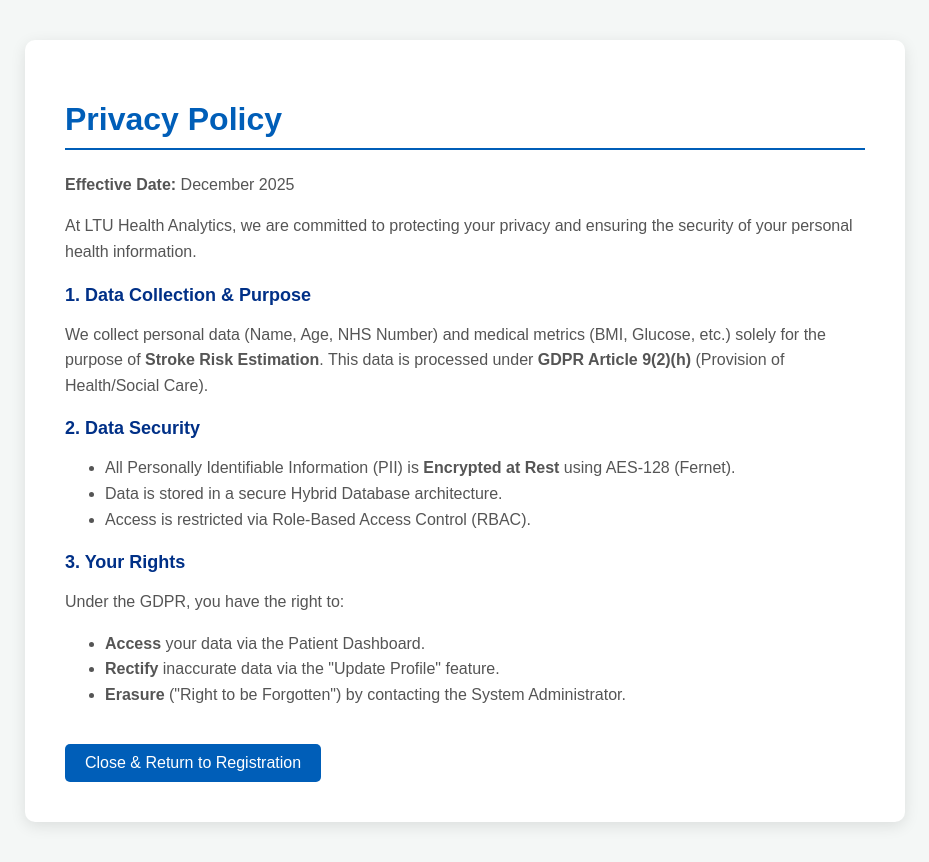
After one commit to oanzia999/ssd, a Flask app: page /privacy in a window 1280 px wide. The commit adds this page. Shown: the whole page, without its empty margins (175-1104 px from the left). Run offline with Flask 3, Linux system fonts and the light colour scheme; parts of the project's set-up code (start-up, migrations or seed data) failed here and were passed over; some libraries are stand-ins or nearby versions.

Commit message:
feat: implement gdpr consent mechanism and privacy policy

```diff
--- a/Assignment Project 1/app.py
+++ b/Assignment Project 1/app.py
@@ -5,10 +5,10 @@ A Hybrid Polyglot Application for Stroke Risk Prediction.
 
 Security Features:
 1. Architecture: Hybrid Database (SQLite for Auth, MongoDB for Data).
-2. Confidentiality: Fernet Encryption (AES) for PII.
-3. Integrity: Immutable Audit Logs.
-4. Availability: Rate Limiting.
-5. Input Validation: Bleach sanitization.
+2. Confidentiality: Fernet Encryption (AES) for PII (Patient Identifiable Information).
+3. Integrity: Immutable Audit Logs for all sensitive actions.
+4. Availability: Rate Limiting to prevent Brute Force/DDoS.
+5. Input Validation: Bleach sanitization against XSS attacks.
 
 Author: Student ID
 Module: COM7033 Secure Software Development
@@ -37,13 +37,13 @@ limiter = Limiter(get_remote_address, app=app, storage_uri="memory://")
 
 # --- CONFIGURATION ---
 BASE_DIR = os.path.dirname(os.path.abspath(__file__))
-SQLITE_DB = os.path.join(BASE_DIR, 'auth.db')
+SQLITE_DB = os.path.join(BASE_DIR, 'auth.db')  # Relational DB for Credentials
 MONGO_URI = "mongodb://localhost:27017/"
-MONGO_DB_NAME = "ltu_health_records"
+MONGO_DB_NAME = "ltu_health_records"  # NoSQL DB for Medical Records
 STATIC_DIR = os.path.join(BASE_DIR, 'static')
 KEY_FILE = os.path.join(BASE_DIR, "secret.key")
 
-# --- ENCRYPTION HANDLER ---
+# --- ENCRYPTION HANDLER (Confidentiality) ---
 try:
     with open(KEY_FILE, "rb") as kf:
         cipher = Fernet(kf.read())
@@ -51,29 +51,51 @@ except FileNotFoundError:
     print("!!! CRITICAL: secret.key not found. Encryption will fail.")
     cipher = None
 
+
 def encrypt_data(text):
+    """
+    Encrypts sensitive string data using AES (Fernet).
+    Args:
+        text (str): The plain text to encrypt.
+    Returns:
+        str: The encrypted byte string decoded to utf-8.
+    """
     if not text: return ""
     return cipher.encrypt(str(text).encode()).decode() if cipher else text
 
+
 def decrypt_data(text):
+    """
+    Decrypts ciphertext back to readable string.
+    Returns '[Encrypted]' if decryption fails (Graceful Degradation).
+    """
     if not text: return ""
     try:
         return cipher.decrypt(str(text).encode()).decode() if cipher else text
     except:
         return "[Encrypted]"
 
+
 # --- DATABASE CONNECTORS ---
 def get_sqlite_conn():
+    """Establishes connection to the Authentication Database (SQLite)."""
     conn = sqlite3.connect(SQLITE_DB)
     conn.row_factory = sqlite3.Row
     return conn
 
+
 def get_mongo_db():
+    """Establishes connection to the Medical Record Database (MongoDB)."""
     client = MongoClient(MONGO_URI)
     return client[MONGO_DB_NAME]
 
-# --- AUDIT LOGGING ---
+
+# --- AUDIT LOGGING (Accountability) ---
 def log_audit(user_email, action, details):
+    """
+    Records sensitive user actions for GDPR compliance and Non-repudiation.
+    Data is stored in a separate 'audit_logs' collection.
+    """
     db = get_mongo_db()
     db.audit_logs.insert_one({
         "user": user_email,
@@ -83,31 +105,54 @@ def log_audit(user_email, action, details):
         "timestamp": datetime.datetime.now()
     })
 
+
 def clean_input(text):
+    """
+    Sanitizes user input to prevent Cross-Site Scripting (XSS).
+    Uses 'bleach' to strip HTML tags like <script>.
+    """
     if text is None: return ""
     return bleach.clean(str(text), tags=[], attributes={}, strip=True)
 
+
 @app.after_request
 def add_security_headers(response):
+    """
+    Injects HTTP Security Headers into every response.
+    - X-Content-Type-Options: Prevents MIME-sniffing.
+    - X-Frame-Options: Prevents Clickjacking.
+    - X-XSS-Protection: Activates browser XSS filters.
+    """
     response.headers['X-Content-Type-Options'] = 'nosniff'
     response.headers['X-Frame-Options'] = 'SAMEORIGIN'
     response.headers['X-XSS-Protection'] = '1; mode=block'
     return response
 
-# --- ERROR HANDLERS ---
+
+# --- ERROR HANDLERS (Info Leakage Prevention) ---
 @app.errorhandler(404)
 def page_not_found(e):
     return render_template('404.html'), 404
+
 
 @app.errorhandler(500)
 def internal_error(e):
     return render_template('500.html'), 500
 
-# --- RISK ENGINE (Manual Logic) ---
+
+# --- RISK ENGINE (Business Logic) ---
 def calculate_stroke_risk(mongo_doc):
+    """
+    Calculates Stroke Risk % based on NHS Heuristics.
+    Args:
+        mongo_doc (dict): Patient record from MongoDB.
+    Returns:
+        tuple: (risk_score_int, list_of_advice_strings)
+    """
     score = 0
     advice = []
 
+    # Safe Extraction using .get() to prevent crashes on missing fields
     age = mongo_doc.get('age', 0)
     hypertension = mongo_doc.get('hypertension', 0)
     heart_disease = mongo_doc.get('heart_disease', 0)
@@ -116,6 +161,7 @@ def calculate_stroke_risk(mongo_doc):
     smoking = mongo_doc.get('smoking_status', 'Unknown')
     stroke_history = mongo_doc.get('stroke_history', 0)
 
+    # Risk Logic
     if stroke_history == 1:
         score += 30
         advice.append("History of Stroke: High recurrence risk.")
@@ -146,19 +192,31 @@ def calculate_stroke_risk(mongo_doc):
 
     return min(score, 100), advice
 
+
 # --- ROUTES ---
 @app.route('/')
 def home(): return render_template('home.html')
+
+
 @app.route('/login.html')
 def login_page(): return render_template('login.html')
+
+
 @app.route('/register.html')
 def register_page(): return render_template('register.html')
+
+
 @app.route('/patient.html')
 def patient_page(): return render_template('patient.html')
+
+
 @app.route('/doctor.html')
 def doctor_page(): return render_template('doctor.html')
+
+
 @app.route('/about.html')
 def about_page(): return render_template('about.html')
+
 
 @app.route('/logout')
 def logout():
@@ -166,15 +224,17 @@ def logout():
     flash('Logged out.')
     return redirect(url_for('home'))
 
-# --- AUTH ---
+
+# --- AUTH (Hybrid: SQL for Auth, Mongo for Name) ---
 @app.route('/login', methods=['POST'])
-@limiter.limit("10 per minute")
+@limiter.limit("10 per minute")  # Rate Limiting Rule
 def login():
     identifier = clean_input(request.form.get('email') or request.form.get('username') or request.form.get('doctor_id'))
     password = request.form['password']
 
     if not identifier: return redirect(url_for('login_page'))
 
+    # 1. Verify Credentials against SQLite
     conn = get_sqlite_conn()
     user = conn.execute('SELECT * FROM users WHERE email = ?', (identifier,)).fetchone()
     conn.close()
@@ -183,12 +243,17 @@ def login():
         session['email'] = user['email']
         session['role'] = user['role']
 
+        # 2. Fetch Personal Details from MongoDB
         db = get_mongo_db()
         profile = db.patients.find_one({"email": user['email']})
+
+        # Decrypt Name for Session
         session['fullname'] = decrypt_data(profile.get('fullname')) if profile else "User"
 
+        # Audit Log
         log_audit(session['email'], "LOGIN", f"Role: {user['role']}")
 
+        # Role-Based Redirection (RBAC)
         if user['role'] == 'doctor': return redirect(url_for('doctor_dashboard'))
         if user['role'] == 'admin': return redirect(url_for('admin_dashboard'))
         return redirect(url_for('dashboard'))
@@ -196,42 +261,54 @@ def login():
     flash('Invalid credentials.')
     return redirect(url_for('login_page'))
 
+
 @app.route('/doctor-login', methods=['POST'])
 def doctor_login(): return login()
+
+
 @app.route('/admin-login', methods=['POST'])
 def admin_login(): return login()
 
-# --- REGISTER ---
+
+# --- REGISTRATION ---
 @app.route('/register', methods=['POST'])
 def register():
+    # Sanitize inputs
     fullname = clean_input(request.form['fullname'])
     email = clean_input(request.form['email'])
     nhs = clean_input(request.form.get('nhs-number'))
     password = request.form['password']
 
+    # Basic Validation
     if "@" not in email or len(password) < 6:
         flash("Invalid email.")
         return redirect(url_for('register_page'))
 
+    # Password Hashing (Integrity)
     hashed_pw = generate_password_hash(password, method='pbkdf2:sha256')
 
+    # 1. Add to SQLite
     conn = get_sqlite_conn()
     try:
         conn.execute('INSERT INTO users (email, password_hash, role) VALUES (?, ?, ?)',
                      (email, hashed_pw, 'patient'))
         conn.commit()
     except sqlite3.IntegrityError:
-        conn.close(); flash('Email registered.'); return redirect(url_for('register_page'))
+        conn.close()
+        flash('Email registered.')
+        return redirect(url_for('register_page'))
     conn.close()
 
+    # 2. Add to MongoDB (With Encryption)
     db = get_mongo_db()
     if not db.patients.find_one({"email": email}):
         db.patients.insert_one({
             "email": email,
-            "fullname": encrypt_data(fullname),
-            "nhs_number": encrypt_data(nhs),
+            "fullname": encrypt_data(fullname),  # Encrypted
+            "nhs_number": encrypt_data(nhs),  # Encrypted
             "role": "patient",
             "stroke_risk_score": 0,
+            # Initialize defaults to prevent dashboard errors
             "age": 0, "gender": encrypt_data("Unknown"), "bmi": 0.0,
             "avg_glucose_level": 0.0, "hypertension": 0, "heart_disease": 0,
             "stroke_history": 0, "smoking_status": "Unknown"
@@ -239,6 +316,7 @@ def register():
 
     flash('Registered! Please login.')
     return redirect(url_for('login_page'))
+
 
 # --- PATIENT DASHBOARD ---
 @app.route('/patient-dashboard')
@@ -250,12 +328,15 @@ def dashboard():
     user['fullname'] = decrypt_data(user.get('fullname'))
     user['nhs_number'] = decrypt_data(user.get('nhs_number'))
 
-    doctors = [{"id": str(d['_id']), "fullname": decrypt_data(d['fullname'])} for d in db.patients.find({"role": "doctor"})]
+    doctors = [{"id": str(d['_id']), "fullname": decrypt_data(d['fullname'])} for d in
+               db.patients.find({"role": "doctor"})]
     appointments = list(db.appointments.find({"patient_email": session['email']}))
     for apt in appointments: apt['doctor_name'] = decrypt_data(apt['doctor_name'])
 
     risk, advice = calculate_stroke_risk(user)
-    return render_template('dashboard.html', user=user, risk_score=risk, advice_list=advice, appointments=appointments, doctors=doctors)
+    return render_template('dashboard.html', user=user, risk_score=risk, advice_list=advice, appointments=appointments,
+                           doctors=doctors)
+
 
 # --- DOCTOR DASHBOARD ---
 @app.route('/doctor-dashboard')
@@ -291,7 +372,9 @@ def doctor_dashboard():
     confirmed = list(db.appointments.find({"doctor_email": session['email'], "status": "Approved"}))
     for a in confirmed: a['patient_name'] = decrypt_data(a.get('patient_name'))
 
-    return render_template('doctor_dashboard.html', patients=patients, pending_appointments=pending, confirmed_appointments=confirmed, doctor_name=session['fullname'])
+    return render_template('doctor_dashboard.html', patients=patients, pending_appointments=pending,
+                           confirmed_appointments=confirmed, doctor_name=session['fullname'])
+
 
 # --- DOCTOR EDIT PATIENT ---
 @app.route('/edit_patient/<string:patient_id>')
@@ -307,6 +390,7 @@ def edit_patient(patient_id):
     patient['gender'] = decrypt_data(patient.get('gender'))
 
     return render_template('edit_patient.html', patient=patient)
+
 
 # --- UPDATE PROFILE ---
 @app.route('/update_profile', methods=['POST'])
@@ -339,6 +423,7 @@ def update_profile():
     except ValueError:
         flash("Invalid input."); return redirect(url_for(redirect_url))
 
+
 # --- BOOKING & ACTIONS ---
 @app.route('/book_appointment', methods=['POST'])
 def book_appointment():
@@ -365,12 +450,14 @@ def book_appointment():
     })
     flash('Requested.'); return redirect(url_for('dashboard'))
 
+
 @app.route('/process_appointment/<string:apt_id>/<action>')
 def process_appointment(apt_id, action):
     if session.get('role') != 'doctor': return redirect(url_for('login_page'))
     status = "Approved" if action == 'approve' else "Neglected"
     get_mongo_db().appointments.update_one({"_id": ObjectId(apt_id)}, {"$set": {"status": status}})
     flash(f'{status}.'); return redirect(url_for('doctor_dashboard'))
+
 
 # --- PDF REPORT (SMART PERSONALIZED INSIGHTS) ---
 @app.route('/download_report')
@@ -464,24 +551,37 @@ def download_report():
     # LEFT BOX (Patient)
     pdf.set_fill_color(245, 245, 245)
     pdf.rect(10, y_start, 95, box_height, 'F')
+
+    # --- FIXED ALIGNMENT START ---
+    pdf.set_text_color(0, 0, 0)
+
+    # Row 1: Name
     pdf.set_xy(15, y_start + 6)
     pdf.set_font("Arial", 'B', 12)
-    pdf.set_text_color(0, 0, 0)
     pdf.cell(85, 5, f"Patient: {fullname}", 0, 0, 'L')
+
+    # Row 2: NHS
     pdf.set_xy(15, y_start + 14)
     pdf.set_font("Arial", '', 11)
     pdf.cell(85, 5, f"NHS Number: {nhs_num or 'N/A'}", 0, 0, 'L')
+
+    # Row 3: Gender
     pdf.set_xy(15, y_start + 22)
     pdf.cell(85, 5, f"Gender: {gender}", 0, 0, 'L')
+
+    # Row 4: Age (Aligned with Status)
     pdf.set_xy(15, y_start + 30)
     pdf.cell(85, 5, f"Age: {age}", 0, 0, 'L')
+    # --- FIXED ALIGNMENT END ---
 
     # RIGHT BOX (Risk)
+    # Title
     pdf.set_xy(110, y_start + 6)
     pdf.set_font("Arial", 'B', 14)
     pdf.set_text_color(0, 94, 184)
     pdf.cell(90, 5, "Stroke Risk Analysis", 0, 0, 'C')
 
+    # Bar
     bar_x = 120
     bar_y = y_start + 14
     pdf.set_fill_color(220, 220, 220)
@@ -489,11 +589,13 @@ def download_report():
     pdf.set_fill_color(*color)
     if risk_score > 0: pdf.rect(bar_x, bar_y, (70 * risk_score) / 100, 6, 'F')
 
+    # Score
     pdf.set_xy(110, y_start + 22)
     pdf.set_font("Arial", 'B', 16)
     pdf.set_text_color(*color)
     pdf.cell(90, 5, f"{risk_score}% RISK", 0, 0, 'C')
 
+    # Status (PERFECTLY ALIGNED WITH AGE)
     pdf.set_xy(110, y_start + 30)
     pdf.set_font("Arial", 'I', 11)
     pdf.set_text_color(50, 50, 50)
@@ -525,7 +627,6 @@ def download_report():
         current_y = pdf.get_y() + 2
 
     # --- NEW: WELLNESS INSIGHTS CARD ---
-    # Fills space between columns and footer
     y_insights = 175
     pdf.set_fill_color(245, 245, 245)
     pdf.rect(10, y_insights, 190, 45, 'F')
@@ -538,7 +639,6 @@ def download_report():
     pdf.set_x(15)
     pdf.set_font("Arial", 'I', 12)
     pdf.set_text_color(50, 50, 50)
-    # Multi-cell auto-wraps the long generated text
     pdf.multi_cell(180, 7, wellness_narrative)
 
     # FOOTER & LOGO
@@ -561,62 +661,81 @@ def download_report():
     response.headers['Content-Disposition'] = 'attachment; filename=Health_Report.pdf'
     return response
 
+
 # --- ADMIN ---
 @app.route('/admin-dashboard')
 def admin_dashboard():
     if session.get('role') != 'admin': return redirect(url_for('login_page'))
 
     db = get_mongo_db()
-    p_count = db.patients.count_documents({"role": "patient"})
-    d_count = db.patients.count_documents({"role": "doctor"})
+    # Stats
+    patient_count = db.patients.count_documents({"role": "patient"})
+    doctor_count = db.patients.count_documents({"role": "doctor"})
 
-    doctors = []
-    for d in db.patients.find({"role": "doctor"}):
-        d['fullname'] = decrypt_data(d.get('fullname'))
-        doctors.append(d)
+    # Lists (Decrypt names)
+    doctors = list(db.patients.find({"role": "doctor"}))
+    for d in doctors: d['fullname'] = decrypt_data(d.get('fullname'))
 
-    patients = []
-    for p in db.patients.find({"role": "patient"}):
-        p['fullname'] = decrypt_data(p.get('fullname'))
-        patients.append(p)
+    patients = list(db.patients.find({"role": "patient"}))
+    for p in patients: p['fullname'] = decrypt_data(p.get('fullname'))
 
+    # Logs
     logs = list(db.audit_logs.find().sort("timestamp", -1).limit(20))
 
     return render_template('admin_dashboard.html',
-                           patient_count=p_count, doctor_count=d_count,
-                           doctors=doctors, patients=patients, logs=logs)
+                           patient_count=patient_count,
+                           doctor_count=doctor_count,
+                           doctors=doctors,
+                           patients=patients,
+                           logs=logs)
 
+
+# --- ADMIN ACTIONS ---
 @app.route('/admin/add_doctor', methods=['POST'])
 def add_doctor():
     if session.get('role') != 'admin': return redirect(url_for('login_page'))
-    name = clean_input(request.form.get('fullname'))
+
+    fullname = clean_input(request.form.get('fullname'))
     email = clean_input(request.form.get('email'))
-    pw = request.form.get('password')
+    password = request.form.get('password')
 
-    hashed = generate_password_hash(pw, method='pbkdf2:sha256')
+    hashed_pw = generate_password_hash(password, method='pbkdf2:sha256')
+
     conn = get_sqlite_conn()
     try:
-        conn.execute('INSERT INTO users (email, password_hash, role) VALUES (?, ?, ?)', (email, hashed, 'doctor'))
+        conn.execute('INSERT INTO users (email, password_hash, role) VALUES (?, ?, ?)', (email, hashed_pw, 'doctor'))
         conn.commit()
-    except:
-        conn.close(); flash('Email taken'); return redirect(url_for('admin_dashboard'))
+    except sqlite3.IntegrityError:
+        conn.close();
+        flash('Email exists.');
+        return redirect(url_for('admin_dashboard'))
     conn.close()
 
-    get_mongo_db().patients.insert_one({"email": email, "fullname": encrypt_data(name), "role": "doctor"})
+    db = get_mongo_db()
+    db.patients.insert_one({"email": email, "fullname": encrypt_data(fullname), "role": "doctor"})
     flash('Doctor Added.')
     return redirect(url_for('admin_dashboard'))
+
 
 @app.route('/admin/delete_user/<string:user_id>')
 def delete_user(user_id):
     if session.get('role') != 'admin': return redirect(url_for('login_page'))
+
     db = get_mongo_db()
-    u = db.patients.find_one({"_id": ObjectId(user_id)})
-    if u:
+    user = db.patients.find_one({"_id": ObjectId(user_id)})
+    if user:
+        email = user['email']
         conn = get_sqlite_conn()
-        conn.execute("DELETE FROM users WHERE email = ?", (u['email'],))
-        conn.commit(); conn.close()
+        conn.execute("DELETE FROM users WHERE email = ?", (email,))
+        conn.commit()
+        conn.close()
         db.patients.delete_one({"_id": ObjectId(user_id)})
+        flash('Deleted.')
     return redirect(url_for('admin_dashboard'))
+
+@app.route('/privacy')
+def privacy():
+    return render_template('privacy.html')
 
 if __name__ == '__main__':
     app.run(debug=True)
--- /dev/null
+++ b/Assignment Project 1/templates/privacy.html
@@ -0,0 +1,43 @@
+<!DOCTYPE html>
+<html lang="en">
+<head>
+    <meta charset="UTF-8">
+    <title>Privacy Policy - LTU Health</title>
+    <style>
+        body { margin: 0; font-family: Arial, sans-serif; background-color: #f4f7f6; color: #333; }
+        .container { max-width: 800px; margin: 40px auto; background: white; padding: 40px; border-radius: 10px; box-shadow: 0 4px 15px rgba(0,0,0,0.1); }
+        h1 { color: #005eb8; border-bottom: 2px solid #005eb8; padding-bottom: 10px; }
+        h2 { color: #003087; margin-top: 20px; font-size: 18px; }
+        p, li { line-height: 1.6; color: #555; }
+        .btn-home { display: inline-block; margin-top: 20px; background: #005eb8; color: white; padding: 10px 20px; text-decoration: none; border-radius: 5px; }
+        .btn-home:hover { background: #003087; }
+    </style>
+</head>
+<body>
+    <div class="container">
+        <h1>Privacy Policy</h1>
+        <p><strong>Effective Date:</strong> December 2025</p>
+        <p>At LTU Health Analytics, we are committed to protecting your privacy and ensuring the security of your personal health information.</p>
+
+        <h2>1. Data Collection & Purpose</h2>
+        <p>We collect personal data (Name, Age, NHS Number) and medical metrics (BMI, Glucose, etc.) solely for the purpose of <strong>Stroke Risk Estimation</strong>. This data is processed under <strong>GDPR Article 9(2)(h)</strong> (Provision of Health/Social Care).</p>
+
+        <h2>2. Data Security</h2>
+        <ul>
+            <li>All Personally Identifiable Information (PII) is <strong>Encrypted at Rest</strong> using AES-128 (Fernet).</li>
+            <li>Data is stored in a secure Hybrid Database architecture.</li>
+            <li>Access is restricted via Role-Based Access Control (RBAC).</li>
+        </ul>
+
+        <h2>3. Your Rights</h2>
+        <p>Under the GDPR, you have the right to:</p>
+        <ul>
+            <li><strong>Access</strong> your data via the Patient Dashboard.</li>
+            <li><strong>Rectify</strong> inaccurate data via the "Update Profile" feature.</li>
+            <li><strong>Erasure</strong> ("Right to be Forgotten") by contacting the System Administrator.</li>
+        </ul>
+
+        <a href="{{ url_for('register_page') }}" class="btn-home">Close & Return to Registration</a>
+    </div>
+</body>
+</html>
```
Also changed, not shown: Assignment Project 1/DOCUMENTATION.md (+2 -0 lines), Assignment Project 1/resetpassword.py (added, +37 -0 lines), Assignment Project 1/templates/register.html (+18 -0 lines), 3 other files.
